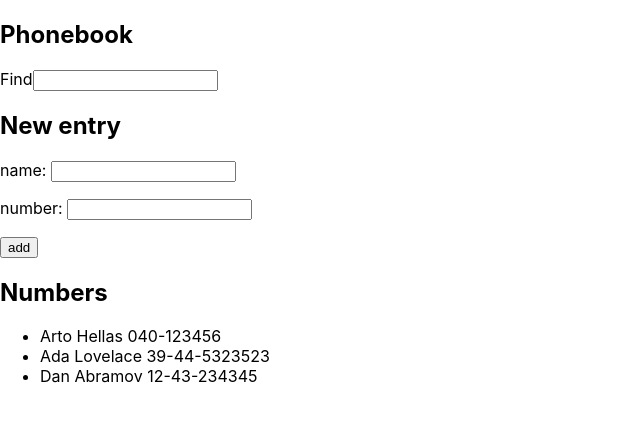
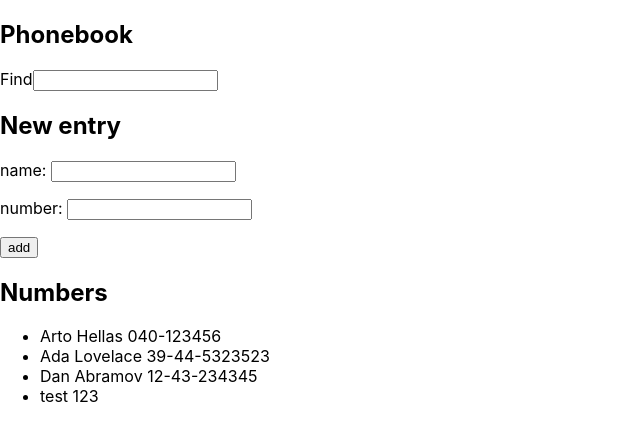
Before and after one commit to Louis-Huynh/Lookup-Frontend, a React (Create React App) app in the folder part2/phonebook/: page / in a window 1280 px wide. Shown: the top 440 px of the page, without its empty margins (0-640 px from the left). Built offline with nearby package versions, Linux system fonts and the light colour scheme; data requests are answered from the project's data file; the HTML template or start-up script is replaced by a standard one.

Commit message:
ex 2.17 step 9

```diff
--- a/part2/phonebook/db.json
+++ b/part2/phonebook/db.json
@@ -14,6 +14,11 @@
       "name": "Dan Abramov",
       "number": "12-43-234345",
       "id": 3
+    },
+    {
+      "name": "test ",
+      "number": "123",
+      "id": 4
     }
   ]
 }
--- a/part2/phonebook/src/App.js
+++ b/part2/phonebook/src/App.js
@@ -2,15 +2,14 @@ import React, { useState, useEffect } from "react";
 import Display from "./components/Display";
 import Form from "./components/Form";
 import Search from "./components/Search";
-import axios from "axios";
+import personServ from "./services/personServ";
 
 const App = () => {
   useEffect(() => {
     console.log("effect");
-
-    axios.get("http://localhost:3001/persons").then((response) => {
+    personServ.getAll().then((responseData) => {
       console.log("promised fulfilled");
-      setPersons(response.data);
+      setPersons(responseData);
     });
   }, []);
 
@@ -37,11 +36,10 @@ const App = () => {
     } else {
       const newEntry = { name: newName, number: newNumber };
 
-      axios
-        .post("http://localhost:3001/persons/", newEntry)
-        .then((response) => {
-          console.log("jeerpers", response);
-          setPersons(persons.concat(response.data));
+      personServ
+        .add(newEntry)
+        .then((responseData) => {
+          setPersons(persons.concat(responseData));
         })
         .catch((error) => console.log("error: ", error));
     }
--- /dev/null
+++ b/part2/phonebook/src/services/personServ.js
@@ -0,0 +1,15 @@
+import axios from "axios";
+
+const baseURL = "http://localhost:3001/persons";
+
+const getAll = () => {
+  const request = axios.get(baseURL);
+  return request.then((response) => response.data);
+};
+
+const add = (anObj) => {
+  const request = axios.post(baseURL, anObj);
+  return request.then((response) => response.data);
+};
+
+export default { getAll, add };
```
